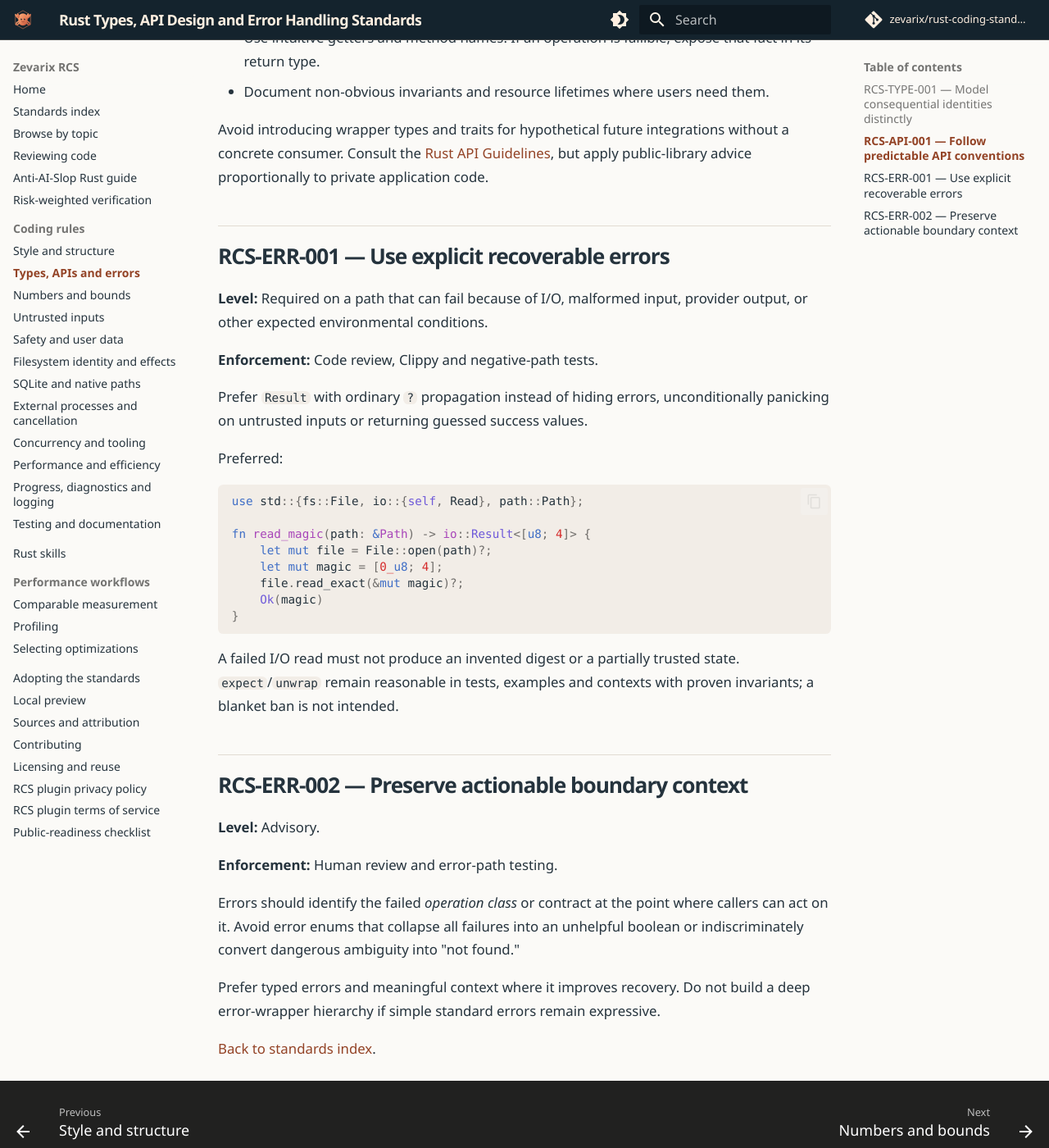
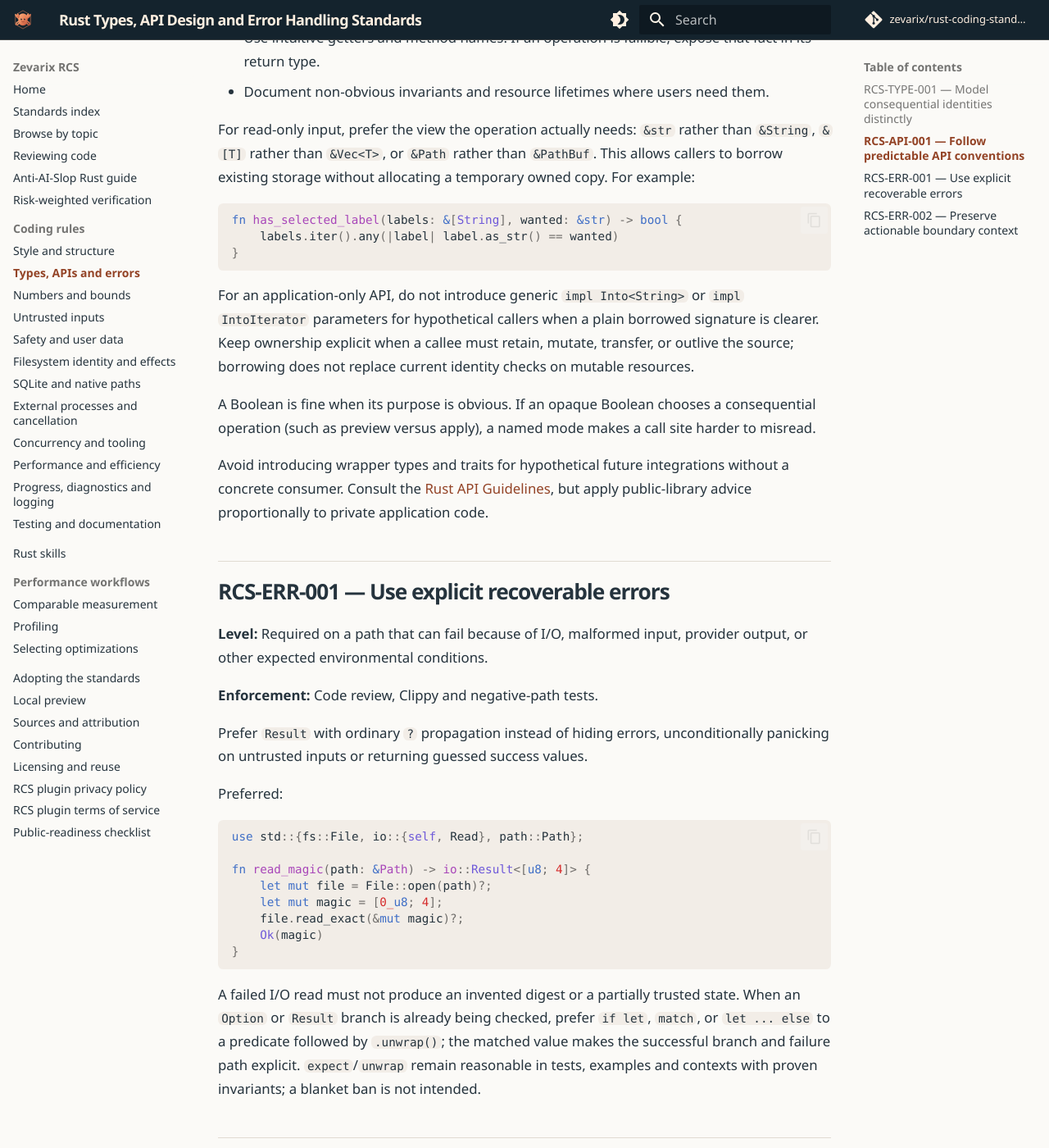
Before and after one commit to zevarix/rust-coding-standards, an MkDocs documentation site: the page built from docs/rules/types-and-errors.md, in a window 1280 px wide and 1400 px high, scrolled down 1458 px. Shown: the whole window at 82% size. Built offline with MkDocs 1.6.1 and Material for MkDocs 9.7.7, drawn with Linux system fonts in a browser that asks for light colours; comment, search, counter and statistics services are not loaded.

Commit message:
docs: make Rust application review guidance more actionable (#75)

````diff
--- a/docs/rules/types-and-errors.md
+++ b/docs/rules/types-and-errors.md
@@ -54,6 +54,18 @@ The example is intentionally small. Real constructors should validate externally
 - Use intuitive getters and method names. If an operation is fallible, expose that fact in its return type.
 - Document non-obvious invariants and resource lifetimes where users need them.
 
+For read-only input, prefer the view the operation actually needs: `&str` rather than `&String`, `&[T]` rather than `&Vec<T>`, or `&Path` rather than `&PathBuf`. This allows callers to borrow existing storage without allocating a temporary owned copy. For example:
+
+```rust
+fn has_selected_label(labels: &[String], wanted: &str) -> bool {
+    labels.iter().any(|label| label.as_str() == wanted)
+}
+```
+
+For an application-only API, do not introduce generic `impl Into<String>` or `impl IntoIterator` parameters for hypothetical callers when a plain borrowed signature is clearer. Keep ownership explicit when a callee must retain, mutate, transfer, or outlive the source; borrowing does not replace current identity checks on mutable resources.
+
+A Boolean is fine when its purpose is obvious. If an opaque Boolean chooses a consequential operation (such as preview versus apply), a named mode makes a call site harder to misread.
+
 Avoid introducing wrapper types and traits for hypothetical future integrations without a concrete consumer. Consult the [Rust API Guidelines](https://rust-lang.github.io/api-guidelines/checklist.html), but apply public-library advice proportionally to private application code.
 
 ## RCS-ERR-001 — Use explicit recoverable errors {#rcs-err-001--use-explicit-recoverable-errors}
@@ -77,7 +89,7 @@ fn read_magic(path: &Path) -> io::Result<[u8; 4]> {
 }
 ```
 
-A failed I/O read must not produce an invented digest or a partially trusted state. `expect`/`unwrap` remain reasonable in tests, examples and contexts with proven invariants; a blanket ban is not intended.
+A failed I/O read must not produce an invented digest or a partially trusted state. When an `Option` or `Result` branch is already being checked, prefer `if let`, `match`, or `let ... else` to a predicate followed by `.unwrap()`; the matched value makes the successful branch and failure path explicit. `expect`/`unwrap` remain reasonable in tests, examples and contexts with proven invariants; a blanket ban is not intended.
 
 ## RCS-ERR-002 — Preserve actionable boundary context {#rcs-err-002--preserve-actionable-boundary-context}
 
````
Also changed, not shown: docs/rules/performance.md (+4 -0 lines), docs/rules/style-and-structure.md (+6 -0 lines), docs/sources.md (+1 -0 lines).
